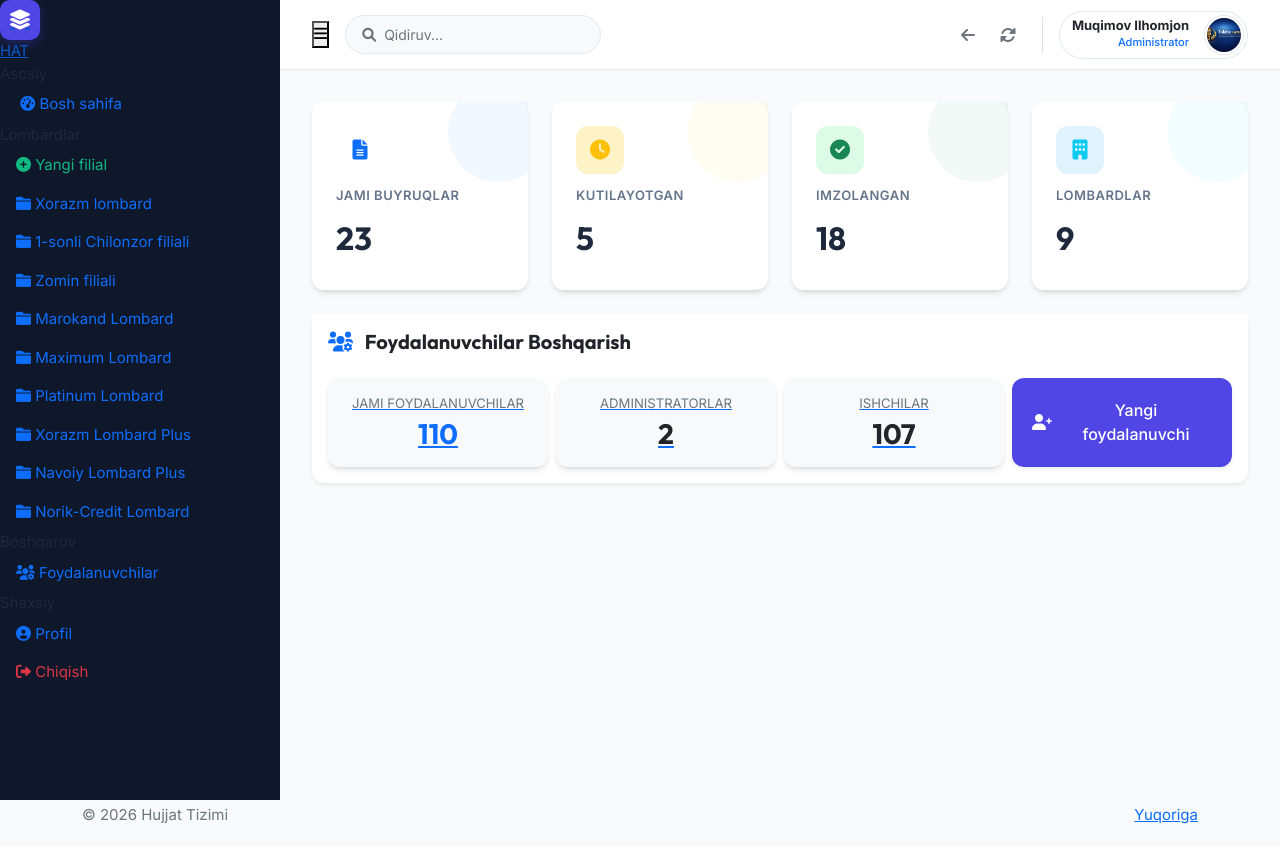
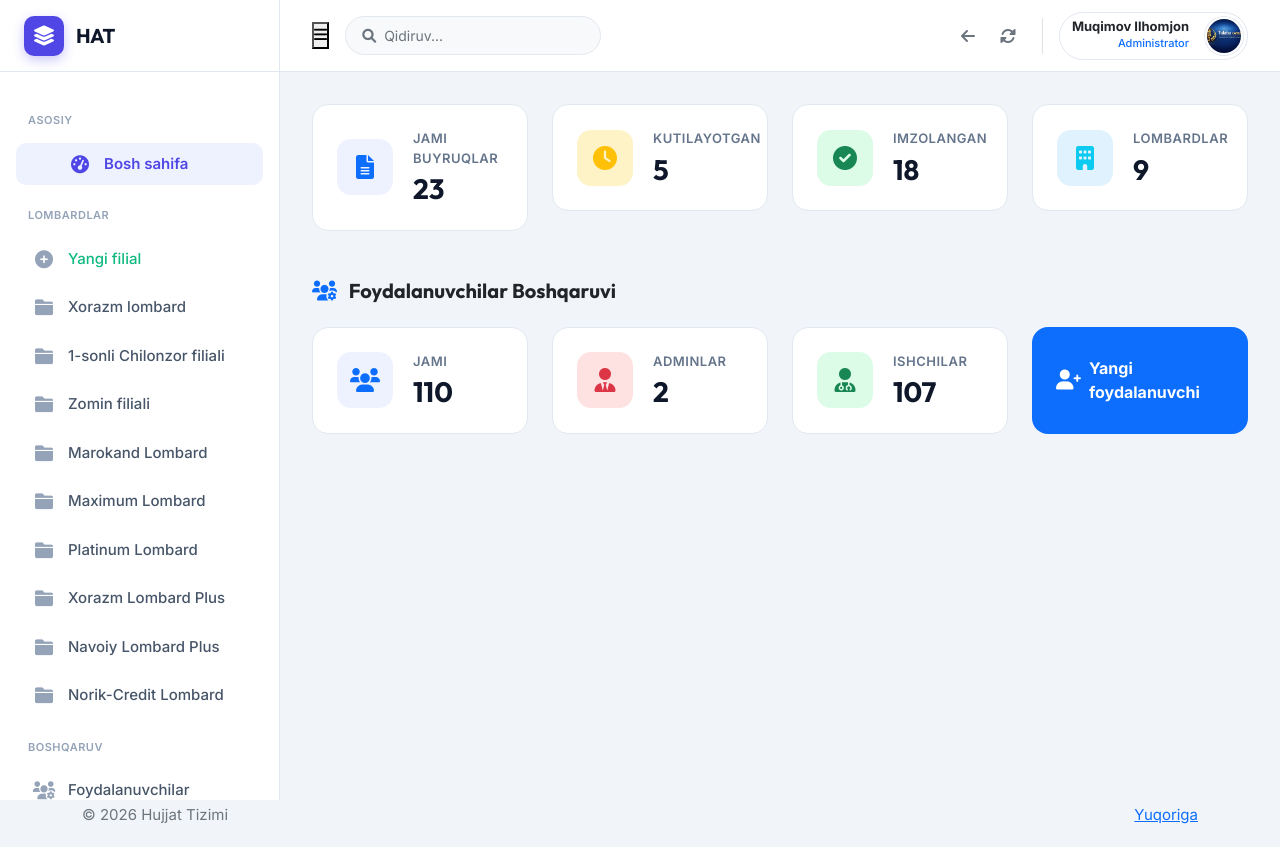
Before and after one commit to Ilhomjon2002/Lombard_hujjatlari, a Django app: page /dashboard/ in a window 1280 px wide. Run offline with Django 5.2, Linux system fonts and the light colour scheme; a user stored in the database is signed in; data comes from the database, SQL or seed files in the repository; data that the repository does not hold is empty.

Commit message:
Refactor UI: implement clean Light Sidebar and modernize stat cards styling across admin and director dashboards

```diff
--- a/templates/base.html
+++ b/templates/base.html
@@ -20,28 +20,30 @@
     <style>
         :root {
             --primary: #4f46e5;
-            --primary-soft: #e0e7ff;
-            --primary-dark: #3730a3;
+            --primary-soft: #eef2ff;
+            --primary-dark: #4338ca;
             --secondary: #64748b;
             --success: #10b981;
             --warning: #f59e0b;
             --danger: #ef4444;
             --info: #0ea5e9;
-            --bg-body: #f8fafc;
+            --bg-body: #f1f5f9;
             --bg-surface: #ffffff;
-            --text-main: #1e293b;
+            --text-main: #0f172a;
             --text-muted: #64748b;
-            --sidebar-bg: #0f172a;
-            --sidebar-text: #94a3b8;
-            --sidebar-active: #ffffff;
+            --sidebar-bg: #ffffff;
+            --sidebar-text: #475569;
+            --sidebar-active: #4f46e5;
+            --sidebar-active-bg: #eef2ff;
+            --sidebar-border: #e2e8f0;
             --sidebar-width: 280px;
-            --nav-height: 70px;
+            --nav-height: 72px;
             --radius-md: 12px;
-            --radius-lg: 18px;
+            --radius-lg: 16px;
             --shadow-sm: 0 1px 2px 0 rgb(0 0 0 / 0.05);
             --shadow-md: 0 4px 6px -1px rgb(0 0 0 / 0.1), 0 2px 4px -2px rgb(0 0 0 / 0.1);
             --shadow-lg: 0 10px 15px -3px rgb(0 0 0 / 0.1), 0 4px 6px -4px rgb(0 0 0 / 0.1);
-            --transition: all 0.25s cubic-bezier(0.4, 0, 0.2, 1);
+            --transition: all 0.2s ease-in-out;
         }
 
         * { margin: 0; padding: 0; box-sizing: border-box; }
@@ -63,11 +65,88 @@
         .sidebar {
             width: var(--sidebar-width);
             background-color: var(--sidebar-bg);
+            border-right: 1px solid var(--sidebar-border);
             display: flex;
             flex-direction: column;
             transition: var(--transition);
             z-index: 1000;
             flex-shrink: 0;
+        }
+
+        .sidebar-header {
+            height: var(--nav-height);
+            display: flex;
+            align-items: center;
+            padding: 0 24px;
+            border-bottom: 1px solid var(--sidebar-border);
+        }
+
+        .sidebar-logo {
+            display: flex;
+            align-items: center;
+            gap: 12px;
+            text-decoration: none;
+            color: var(--text-main);
+            font-family: 'Outfit', sans-serif;
+            font-size: 20px;
+            font-weight: 700;
+        }
+
+        .sidebar-menu {
+            padding: 24px 16px;
+            flex: 1;
+            overflow-y: auto;
+            display: flex;
+            flex-direction: column;
+            gap: 6px;
+        }
+
+        .sidebar-label {
+            font-size: 11px;
+            font-weight: 600;
+            text-transform: uppercase;
+            letter-spacing: 0.5px;
+            color: #94a3b8;
+            margin: 16px 0 8px 12px;
+        }
+
+        .nav-link {
+            display: flex;
+            align-items: center;
+            gap: 12px;
+            padding: 10px 16px;
+            color: var(--sidebar-text);
+            text-decoration: none;
+            border-radius: 10px;
+            font-weight: 500;
+            transition: var(--transition);
+        }
+
+        .nav-link i {
+            font-size: 18px;
+            width: 24px;
+            text-align: center;
+            color: #94a3b8;
+            transition: var(--transition);
+        }
+
+        .nav-link:hover {
+            background-color: var(--bg-body);
+            color: var(--text-main);
+        }
+
+        .nav-link:hover i {
+            color: var(--primary);
+        }
+
+        .nav-link.active {
+            background-color: var(--sidebar-active-bg);
+            color: var(--sidebar-active);
+            font-weight: 600;
+        }
+
+        .nav-link.active i {
+            color: var(--sidebar-active);
         }
 
         /* Navbar Custom */
--- a/templates/users/admin_dashboard.html
+++ b/templates/users/admin_dashboard.html
@@ -6,28 +6,44 @@
 {% block extra_css %}
 <style>
     .stat-card {
+        display: flex;
+        align-items: center;
         padding: 24px;
-        position: relative;
-        overflow: hidden;
-        z-index: 1;
+        transition: var(--transition);
+        border: 1px solid var(--sidebar-border);
+        border-radius: var(--radius-lg);
+        background: #fff;
     }
-    .stat-card::after {
-        content: '';
-        position: absolute;
-        top: -20px;
-        right: -20px;
-        width: 100px;
-        height: 100px;
-        background: currentColor;
-        opacity: 0.05;
-        border-radius: 50%;
-        z-index: -1;
+
+    .stat-card:hover {
+        transform: translateY(-2px);
+        box-shadow: var(--shadow-md);
+        border-color: var(--primary-soft);
     }
+
+    .stat-icon {
+        width: 56px;
+        height: 56px;
+        border-radius: 14px;
+        display: flex;
+        align-items: center;
+        justify-content: center;
+        font-size: 24px;
+        margin-right: 20px;
+        flex-shrink: 0;
+    }
+
+    .stat-details {
+        flex: 1;
+        display: flex;
+        flex-direction: column;
+    }
+
     .stat-value {
         font-family: 'Outfit', sans-serif;
-        font-size: 32px;
+        font-size: 28px;
         font-weight: 700;
-        margin: 8px 0 4px;
+        line-height: 1.2;
         color: var(--text-main);
     }
     .stat-label {
@@ -36,61 +52,52 @@
         color: var(--text-muted);
         text-transform: uppercase;
         letter-spacing: 0.5px;
-    }
-    .stat-icon-box {
-        width: 48px;
-        height: 48px;
-        border-radius: 12px;
-        display: flex;
-        align-items: center;
-        justify-content: center;
-        font-size: 20px;
-        margin-bottom: 12px;
+        margin-bottom: 4px;
     }
 </style>
 {% endblock %}
 
 {% block content %}
 <div class="row g-4 mb-4">
-    <div class="col-md-3">
-        <div class="card h-100 border-0 cursor-pointer" data-bs-toggle="collapse" data-bs-target="#panelAll">
-            <div class="stat-card text-primary">
-                <div class="stat-icon-box bg-primary-soft">
+    <div class="col-xl-3 col-md-6">
+        <div class="stat-card cursor-pointer" data-bs-toggle="collapse" data-bs-target="#panelAll" role="button">
+            <div class="stat-icon text-primary" style="background-color: var(--primary-soft);">
                 <i class="fas fa-file-alt"></i>
             </div>
+            <div class="stat-details">
                 <div class="stat-label">Jami Buyruqlar</div>
                 <div class="stat-value">{{ document_total }}</div>
             </div>
         </div>
     </div>
-    <div class="col-md-3">
-        <div class="card h-100 border-0 cursor-pointer" data-bs-toggle="collapse" data-bs-target="#panelPending">
-            <div class="stat-card text-warning">
-                <div class="stat-icon-box" style="background-color: #fef3c7;">
+    <div class="col-xl-3 col-md-6">
+        <div class="stat-card cursor-pointer" data-bs-toggle="collapse" data-bs-target="#panelPending" role="button">
+            <div class="stat-icon text-warning" style="background-color: #fef3c7;">
                 <i class="fas fa-clock"></i>
             </div>
+            <div class="stat-details">
                 <div class="stat-label">Kutilayotgan</div>
                 <div class="stat-value">{{ document_pending }}</div>
             </div>
         </div>
     </div>
-    <div class="col-md-3">
-        <div class="card h-100 border-0 cursor-pointer" data-bs-toggle="collapse" data-bs-target="#panelSigned">
-            <div class="stat-card text-success">
-                <div class="stat-icon-box" style="background-color: #dcfce7;">
+    <div class="col-xl-3 col-md-6">
+        <div class="stat-card cursor-pointer" data-bs-toggle="collapse" data-bs-target="#panelSigned" role="button">
+            <div class="stat-icon text-success" style="background-color: #dcfce7;">
                 <i class="fas fa-check-circle"></i>
             </div>
+            <div class="stat-details">
                 <div class="stat-label">Imzolangan</div>
                 <div class="stat-value">{{ document_signed }}</div>
             </div>
         </div>
     </div>
-    <div class="col-md-3">
-        <div class="card h-100 border-0 cursor-pointer" data-bs-toggle="collapse" data-bs-target="#panelBranches">
-            <div class="stat-card text-info">
-                <div class="stat-icon-box" style="background-color: #e0f2fe;">
+    <div class="col-xl-3 col-md-6">
+        <div class="stat-card cursor-pointer" data-bs-toggle="collapse" data-bs-target="#panelBranches" role="button">
+            <div class="stat-icon text-info" style="background-color: #e0f2fe;">
                 <i class="fas fa-building"></i>
             </div>
+            <div class="stat-details">
                 <div class="stat-label">Lombardlar</div>
                 <div class="stat-value">{{ branches.count }}</div>
             </div>
@@ -351,53 +358,60 @@
 </div>
 
 <!-- User Management Section -->
-<div class="card border-0 shadow-sm mt-2">
-    <div class="card-header bg-white border-bottom-0 pt-3 pb-2">
-        <h5 class="mb-0 fw-bold text-dark">
-            <i class="fas fa-users-cog text-primary me-2"></i>
-            Foydalanuvchilar Boshqarish
+<h5 class="fw-bold text-dark mt-5 mb-4">
+    <i class="fas fa-users-cog text-primary me-2"></i> Foydalanuvchilar Boshqaruvi
 </h5>
+
+<div class="row g-4">
+    <div class="col-xl-3 col-md-6">
+        <a href="{% url 'manage_users' %}" class="text-decoration-none">
+            <div class="stat-card">
+                <div class="stat-icon text-primary" style="background-color: var(--primary-soft);">
+                    <i class="fas fa-users"></i>
                 </div>
-    <div class="card-body pb-3">
-        <div class="row align-items-stretch g-2">
-            <div class="col-md-3">
-                <a href="{% url 'manage_users' %}" class="stat-card-link">
-                    <div class="card bg-light border-0 h-100">
-                        <div class="card-body d-flex flex-column justify-content-center align-items-center py-3">
-                            <p class="text-muted mb-1 small text-uppercase fw-semibold">Jami foydalanuvchilar</p>
-                            <h3 class="fw-bold mb-0">{{ total_users }}</h3>
+                <div class="stat-details">
+                    <div class="stat-label">Jami </div>
+                    <div class="stat-value">{{ total_users }}</div>
                 </div>
             </div>
         </a>
     </div>
-            <div class="col-md-3">
-                <a href="{% url 'manage_users' %}?role=admin" class="stat-card-link">
-                    <div class="card bg-light border-0 h-100">
-                        <div class="card-body d-flex flex-column justify-content-center align-items-center py-3">
-                            <p class="text-muted mb-1 small text-uppercase fw-semibold">Administratorlar</p>
-                            <h3 class="fw-bold text-dark mb-0">{{ admin_count }}</h3>
+
+    <div class="col-xl-3 col-md-6">
+        <a href="{% url 'manage_users' %}?role=admin" class="text-decoration-none">
+            <div class="stat-card">
+                <div class="stat-icon text-danger" style="background-color: #fee2e2;">
+                    <i class="fas fa-user-tie"></i>
+                </div>
+                <div class="stat-details">
+                    <div class="stat-label">Adminlar</div>
+                    <div class="stat-value">{{ admin_count }}</div>
                 </div>
             </div>
         </a>
     </div>
-            <div class="col-md-3">
-                <a href="{% url 'manage_users' %}?role=employee" class="stat-card-link">
-                    <div class="card bg-light border-0 h-100">
-                        <div class="card-body d-flex flex-column justify-content-center align-items-center py-3">
-                            <p class="text-muted mb-1 small text-uppercase fw-semibold">Ishchilar</p>
-                            <h3 class="fw-bold text-dark mb-0">{{ employee_count }}</h3>
+
+    <div class="col-xl-3 col-md-6">
+        <a href="{% url 'manage_users' %}?role=employee" class="text-decoration-none">
+            <div class="stat-card">
+                <div class="stat-icon text-success" style="background-color: #dcfce7;">
+                    <i class="fas fa-user-md"></i>
+                </div>
+                <div class="stat-details">
+                    <div class="stat-label">Ishchilar</div>
+                    <div class="stat-value">{{ employee_count }}</div>
                 </div>
             </div>
         </a>
     </div>
-            <div class="col-md-3">
-                <a href="{% url 'create_user' %}"
-                    class="btn btn-primary w-100 d-flex align-items-center justify-content-center h-100 shadow-sm"
-                    style="border-radius: var(--radius-md); min-height: 70px;">
-                    <i class="fas fa-user-plus me-2"></i> Yangi foydalanuvchi
+
+    <div class="col-xl-3 col-md-6">
+        <a href="{% url 'create_user' %}" class="text-decoration-none h-100">
+            <div class="stat-card bg-primary text-white h-100 justify-content-center border-0" style="transition: transform 0.2s;">
+                <i class="fas fa-user-plus me-2 fs-5"></i>
+                <span class="fw-bold fs-6">Yangi foydalanuvchi</span>
+            </div>
         </a>
     </div>
 </div>
-    </div>
-</div>
 {% endblock %}
```
Also changed, not shown: templates/users/director_dashboard.html (+42 -35 lines). Lines whose indentation alone changed are shown as unchanged.
